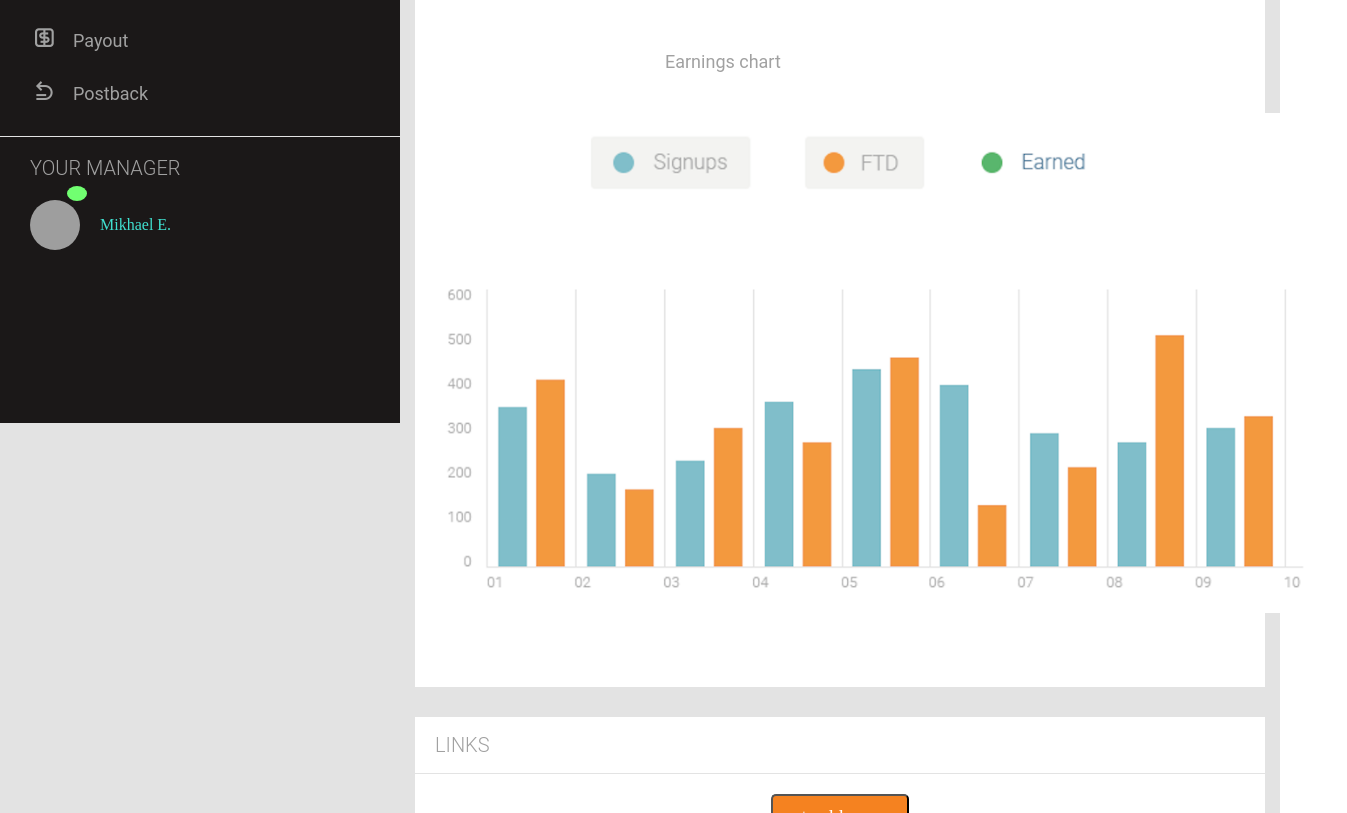
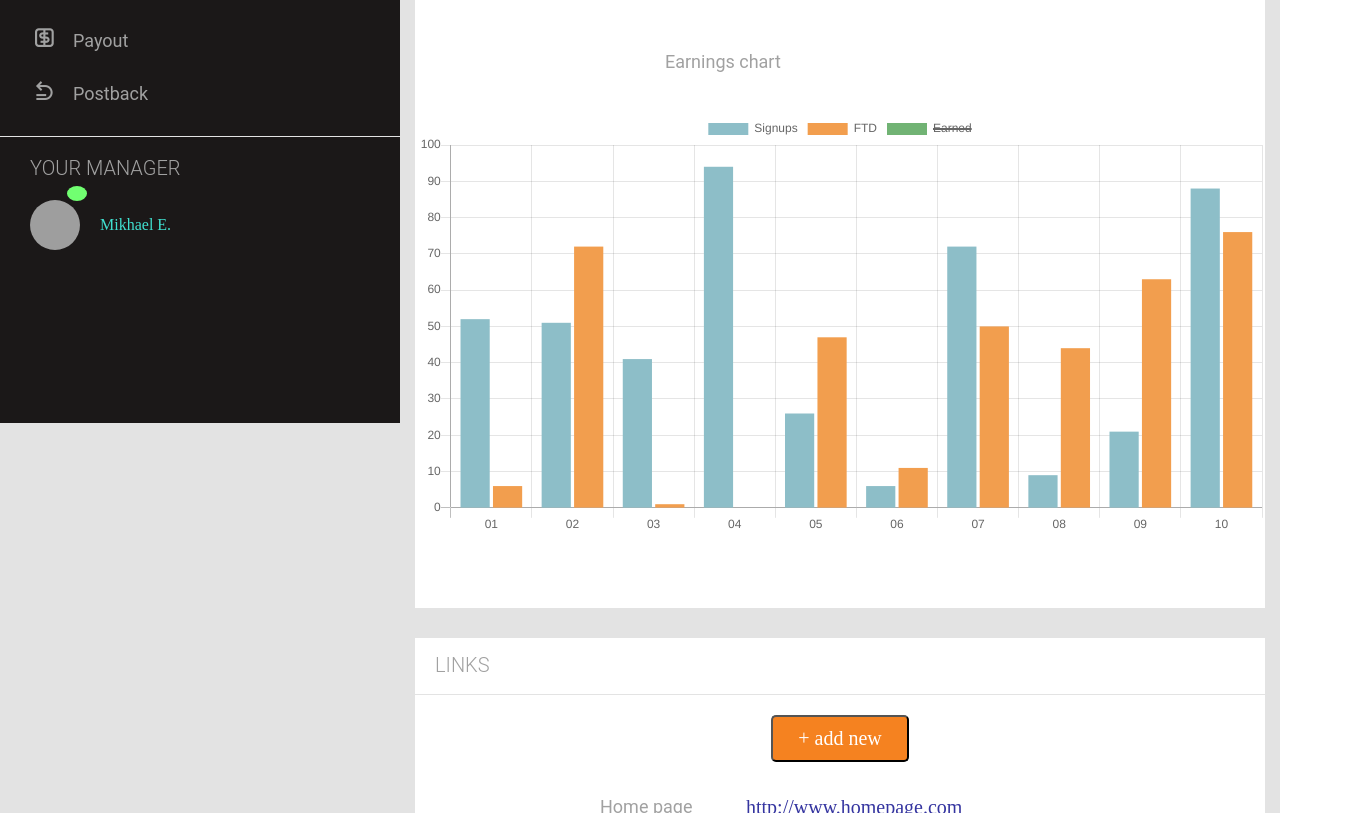
Before and after one commit to 88080888/solo-project-1, a website: page index.html in a window 1280 px wide. Shown: the part 377-1190 px from the top of the page, 1347 px wide, since content can reach past the window. Drawn offline with nearby package versions, Linux system fonts and the light colour scheme; grey boxes are pictures that could not be loaded.

Commit message:
add chart in general page

```diff
--- a/index.html
+++ b/index.html
@@ -134,7 +134,7 @@
               <div class="text title-chart">Earnings chart
               </div>
               <div class=chart>
-                <img src="images/chart.png">
+                <canvas id="myChart"></canvas>
               </div>
             </div>
           </div>
@@ -257,6 +257,7 @@
         </div>
       </div>
     </div>
+    <script src="https://cdnjs.cloudflare.com/ajax/libs/Chart.js/2.4.0/Chart.min.js"></script>
     <script src="js/script.js"></script>
   </body>
 </html>
--- a/js/script.js
+++ b/js/script.js
@@ -2,3 +2,44 @@ document.querySelector('.hamburger-btn').addEventListener('click', function(e) {
   e.preventDefault();
   document.querySelector('.sidebar').classList.toggle('sidebar-media-active');
 });
+
+
+{
+  const ctx = document.getElementById('myChart').getContext('2d');
+
+  // eslint-disable-next-line
+  const chart = new Chart(ctx, {
+    // 1
+    type: 'bar',
+    data: {
+      // 2
+      labels: ['01', '02', '03', '04', '05', '06', '07', '08', '09', '10'],
+      // 3
+      datasets: [
+        {
+          // 4
+          label: 'Signups',
+          // 5
+          backgroundColor: '#8DBEC8',
+          borderColor: '#8DBEC8',
+          // 6
+          data: [52, 51, 41, 94, 26, 6, 72, 9, 21, 88],
+        },
+        {
+          label: 'FTD',
+          backgroundColor: '#F29E4E',
+          borderColor: '#F29E4E',
+          data: [6, 72, 1, 0, 47, 11, 50, 44, 63, 76],
+        },
+        {
+          label: 'Earned',
+          backgroundColor: '#71B374',
+          borderColor: '#71B374',
+          data: [59, 49, 68, 90, 67, 41, 13, 38, 48, 48],
+          // 7
+          hidden: true,
+        },
+      ],
+    },
+  });
+}
```
